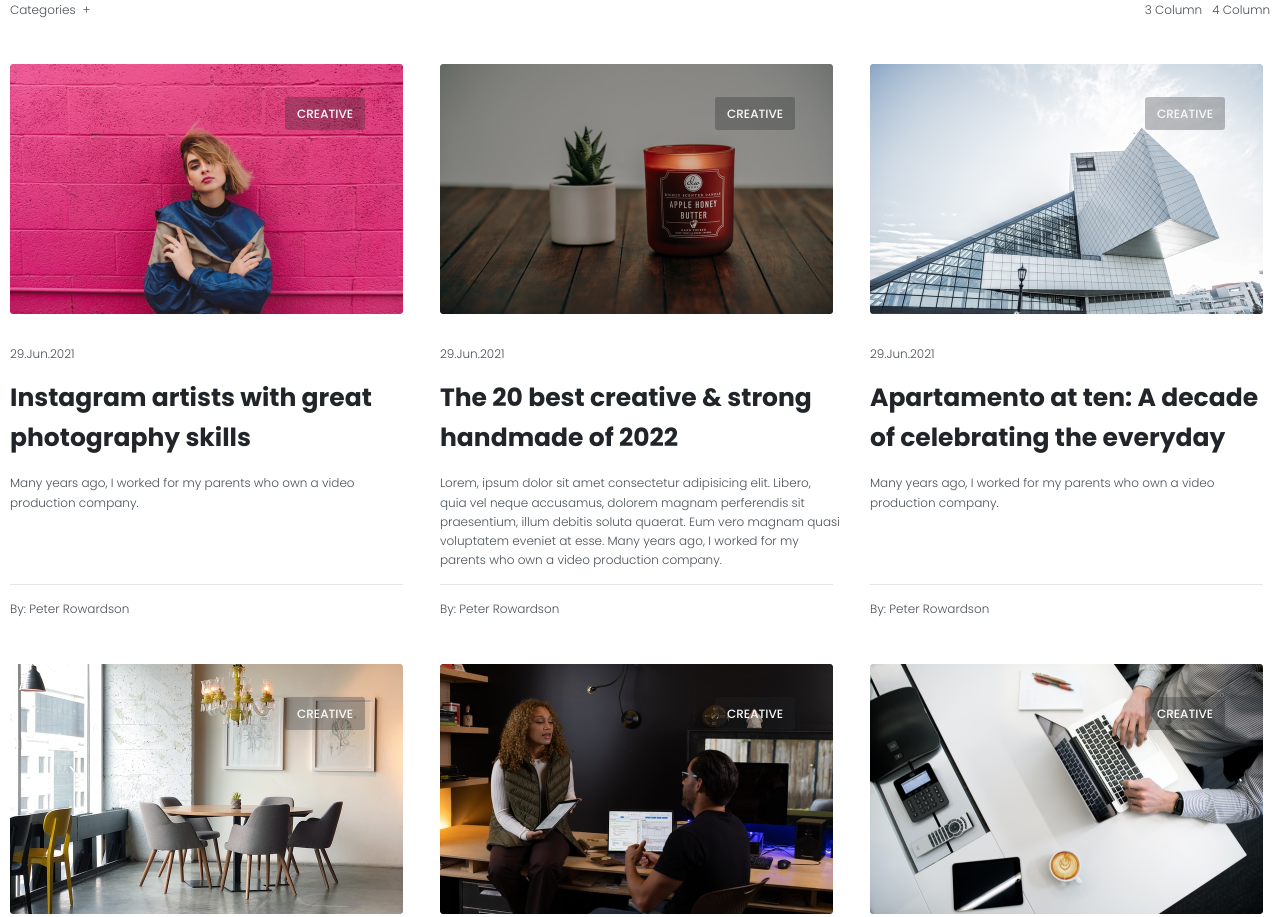
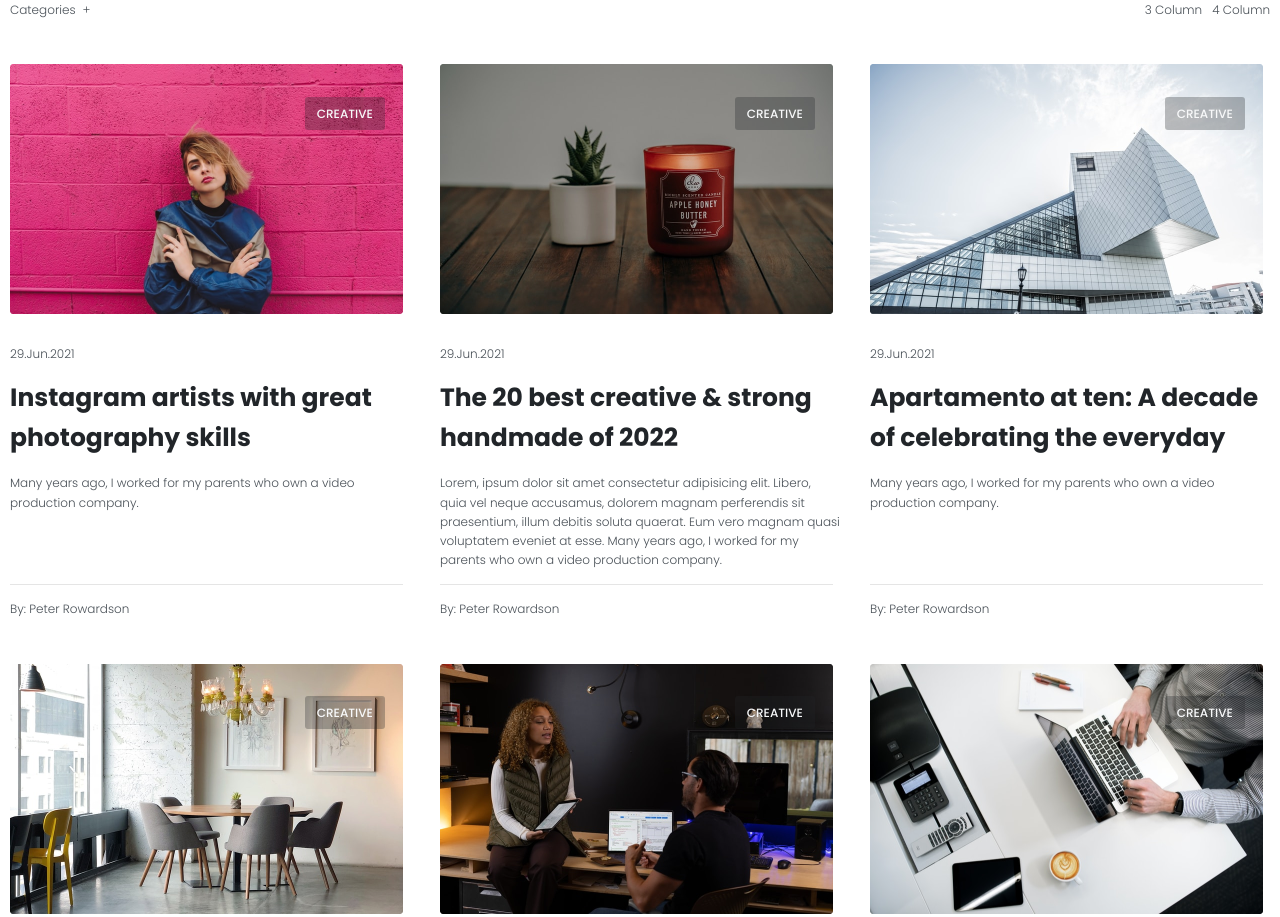
Before and after one commit to rGubriy/lessons, a plain HTML site: page lesson_14/index.html in a window 1280 px wide. Shown: the top 917 px of the page. Drawn offline with Linux system fonts and the light colour scheme.

Commit message:
Add files via upload

```diff
--- a/lesson_14/css/style.css
+++ b/lesson_14/css/style.css
@@ -99,8 +99,8 @@
 .image-card__categories {
     position: absolute;
     text-transform: uppercase;
-    top: 33px;
-    left: 275px;
+    top: 13%;
+    left: 75%;
     color: rgb(248, 249, 250);
     font-weight: 500;
     background: rgba(33, 37, 41, 0.3);
```
